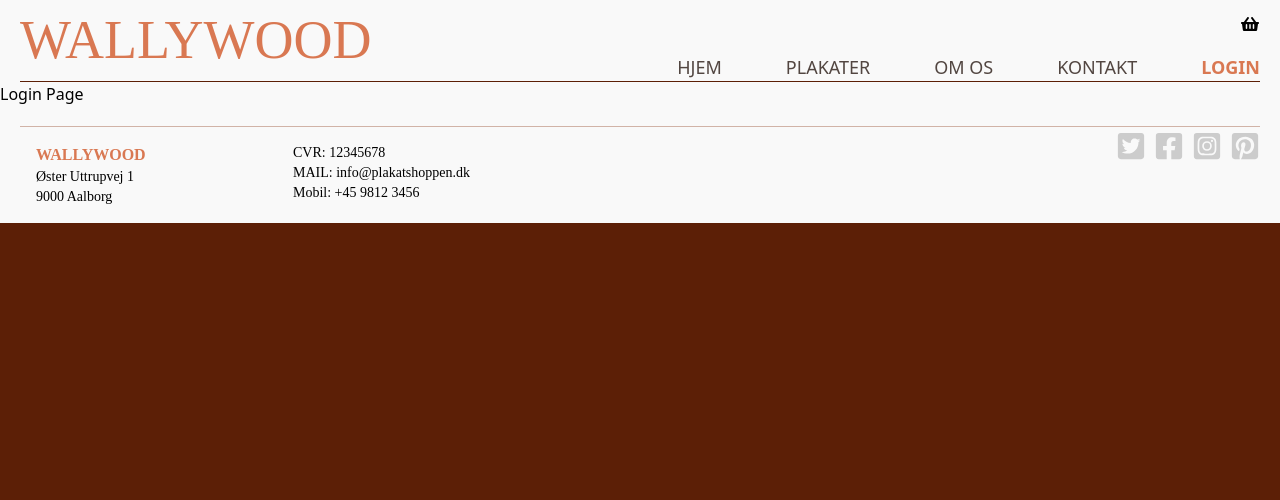
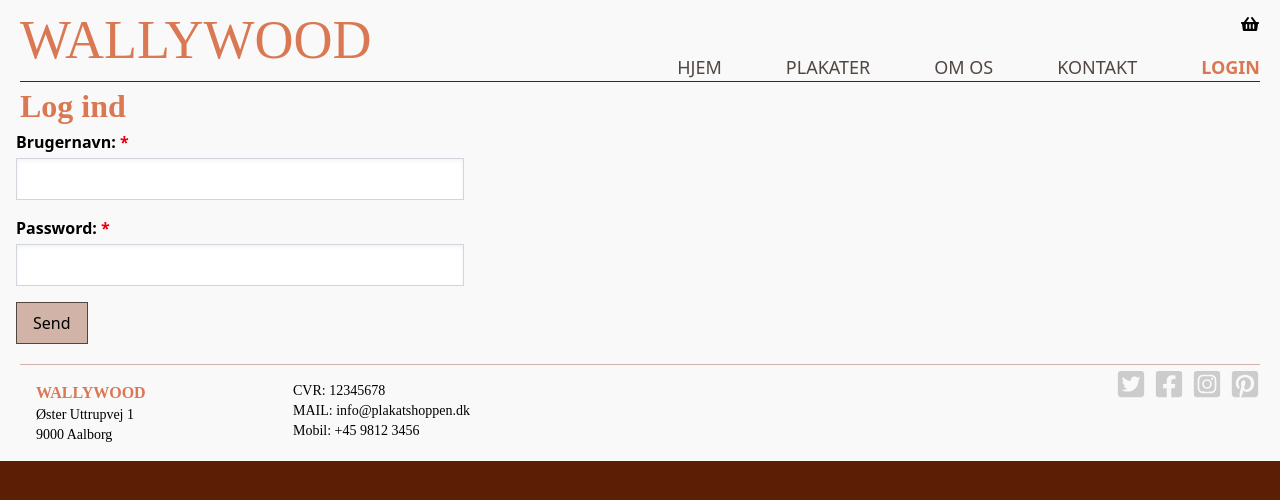
Before and after one commit to BeastTheNinja/WollyWood_DB_TSX, a React (Vite) app in the folder frontend/: page /login in a window 1280 px wide. Shown: the top 500 px of the page. Built offline with nearby package versions, Linux system fonts and the light colour scheme.

Commit message:
Created UI For login

```diff
--- /dev/null
+++ b/frontend/src/components/pages/LogInComponent/Login.tsx
@@ -0,0 +1,35 @@
+export const LogIn = () => {
+
+    return (
+        <>
+
+            <div className="flex px-4 gap-6">
+                <form className="flex flex-col gap-4 w-full max-w-md">
+                    <div className="flex flex-col gap-1">
+                        <label className="font-semibold">
+                            Brugernavn: <span className="text-red-600">*</span>
+                        </label>
+                        <input
+                            type="text"
+                            className="bg-white border border-gray-300 shadow-inner px-3 py-2 focus:outline-none focus:ring-2 focus:ring-[#FFFFFF]"
+                        />
+                    </div>
+                    <div className="flex flex-col gap-1">
+                        <label className="font-semibold">
+                            Password: <span className="text-red-600">*</span>
+                        </label>
+                        <input
+                            type="password"
+                            className="bg-white border border-gray-300 shadow-inner px-3 py-2 focus:outline-none focus:ring-2 focus:ring-[#FFFFFF]"
+                        />
+                    </div>
+
+                    <button type="submit" className="bg-[#D1B3A7] border border-[#524641] px-4 py-2 w-fit self-start">
+                        Send
+                    </button>
+
+                </form>
+            </div>
+        </>
+    );
+};
--- /dev/null
+++ b/frontend/src/pages/LogInView.tsx
@@ -0,0 +1,14 @@
+import { LogIn } from "../components/pages/LogInComponent/Login"
+import { Title } from "../components/Title"
+
+export const LoginView = () => {
+
+
+    return (
+
+        <>
+        <Title title="Log ind" />
+        <LogIn  />
+        </>
+    )
+}
--- a/frontend/src/router/Routes.tsx
+++ b/frontend/src/router/Routes.tsx
@@ -2,8 +2,9 @@ import { BrowserRouter, Route, Routes } from "react-router-dom"
 import { HomeView } from "../pages/HomeView"
 import { Layout } from "../Layout/Layout"
 import { ContactView } from "../pages/ContactView"
-import { Posters } from "../pages/Posters"
+import { Posters } from "../pages/PostersView"
 import { AboutUsView } from "../pages/AboutUsView"
+import { LoginView } from "../pages/LogInView"
 
 export const Routing = () => {
     return (
@@ -16,7 +17,7 @@ export const Routing = () => {
                         <Route path="/Om-os" element={<AboutUsView />} />
                         <Route path="/Plakater" element={<Posters />} />
                         <Route path="/Kontakt" element={<ContactView />} />
-                        <Route path="/login" element={<div>Login Page</div>} />
+                        <Route path="/login" element={<LoginView />} />
                     </Route>
                 </Routes>
             </BrowserRouter>
```
Also changed, not shown: frontend/src/pages/LogIn.tsx (deleted), frontend/src/pages/PostersView.tsx (renamed from frontend/src/pages/Posters.tsx).
